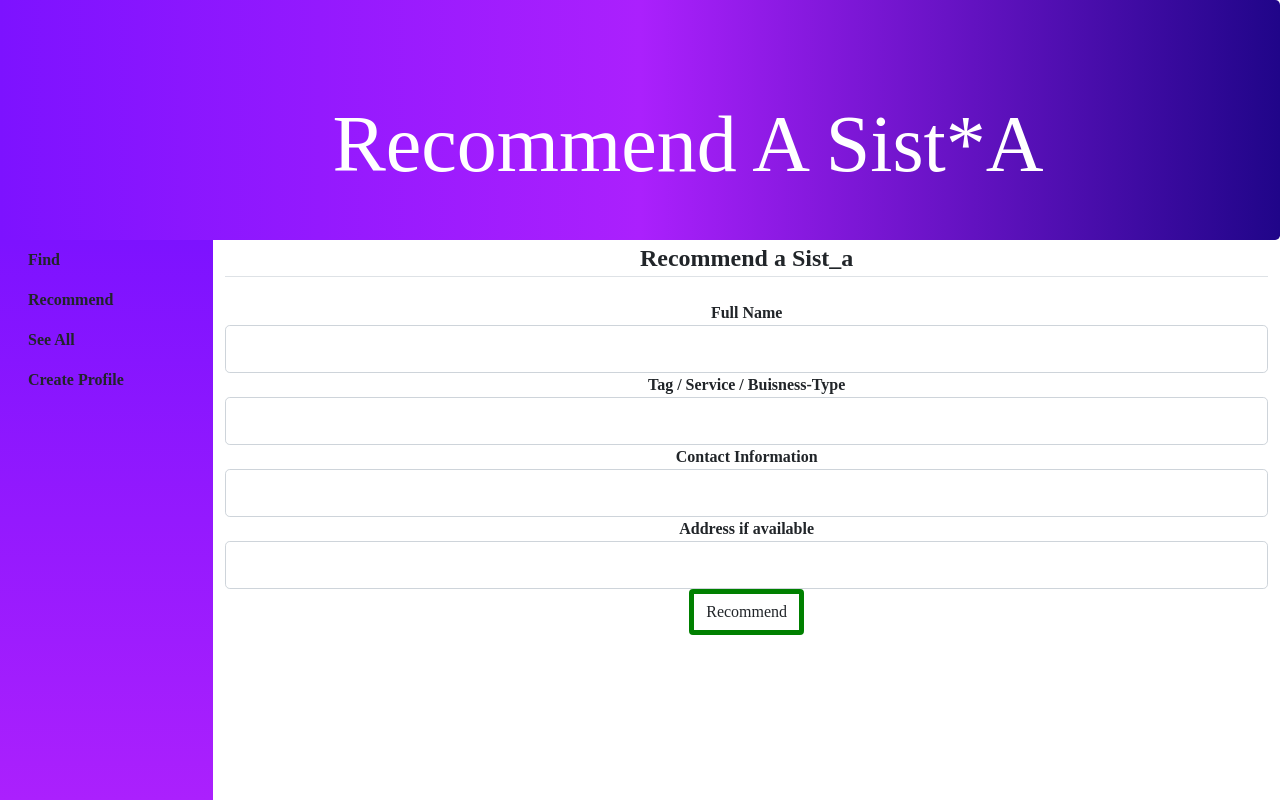
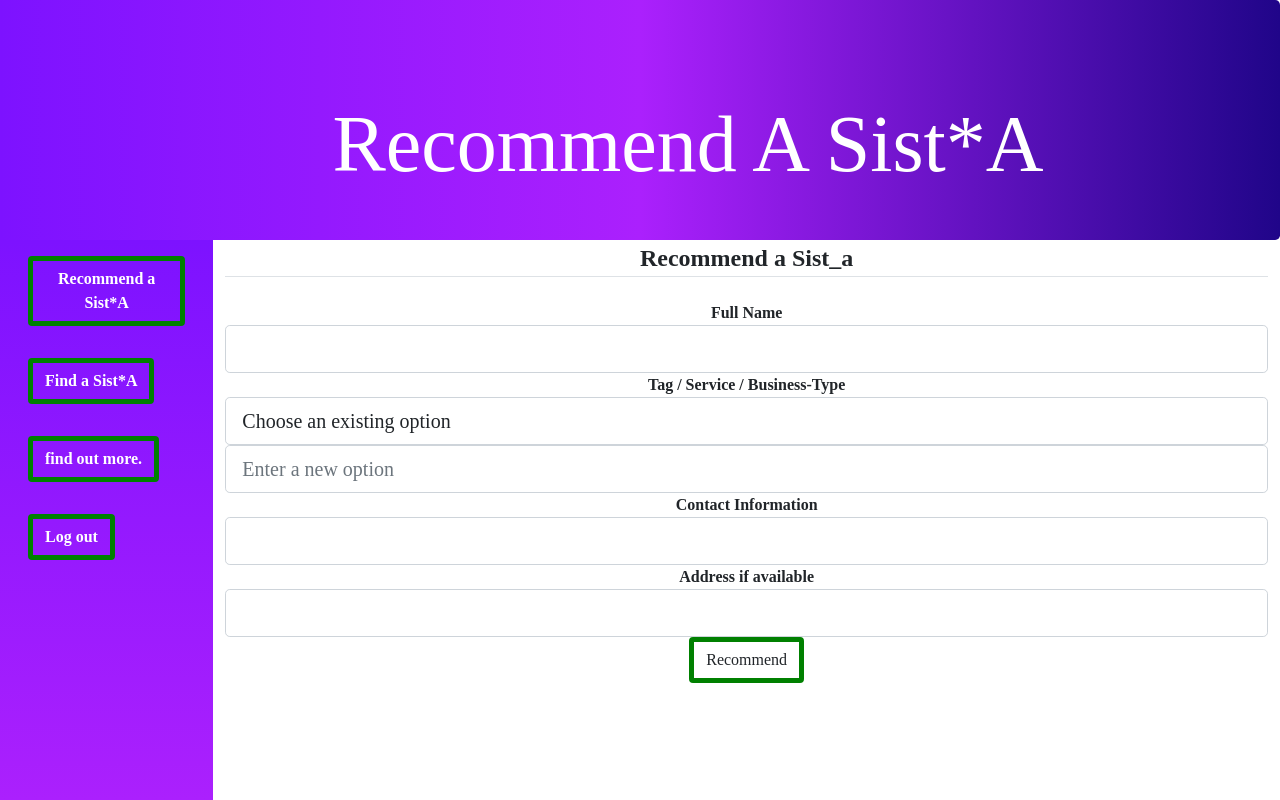
Before and after one commit to GulGulHub/recommend_sis_app, a Flask app: page /recommend in a window 1280 px wide; the page is wider, and only the part inside the window is pictured. Run offline with Flask 3, Linux system fonts and the light colour scheme; the visitor is signed in with stand-in values (Sample User, id 1); data that the repository does not hold is empty; some web fonts are replaced.

Commit message:
changes in design and added a selectField to the recommend form

```diff
--- a/app.py
+++ b/app.py
@@ -130,18 +130,31 @@ def recommend():
     form = RecommendSisterForm()
     if form.validate_on_submit():
         sister = Sister(
-            fullname = form.fullname.data,
-            description = form.description.data,
-            contact = form.contact.data,
-            address = form.address.data,
-        )
+        fullname = form.fullname.data,
+        description = form.description.data,
+        contact = form.contact.data,
+        address = form.address.data,
+    )
+        if form.new_description.data:
+            sister.description = form.new_description.data
+
         try:
             sister.insert()
-            flash(f'Thank you for you recommendation.{form.fullname.data} has been added! ')
+            flash(f'Thank you for your recommendation. {form.fullname.data} has been added!')
+
         except IntegrityError as e:
-            flash(f'Could not register! The entered username or email might be already taken', 'danger')
+            flash(f'Could not register! The entered username or email might already be taken', 'danger')
             print('IntegrityError when trying to store new user')
         return redirect(url_for('recommend'))
+
+    else:
+        sisters = Sister.query.with_entities(Sister.description).all()
+        if sisters:
+        # Extract descriptions from the list of tuples
+            double_descriptions = [sister[0] for sister in sisters]
+        # Remove duplicates from the list
+            descriptions = sorted(list(set(double_descriptions)))
+            return render_template("recommend.html", form=form, sisters=descriptions)
     return render_template("recommend.html", form=form)
 
 
@@ -195,3 +208,16 @@ def get_all():
         return jsonify(sisters=[sis.to_dict() for sis in sisters]), 200
     else:
         return jsonify(response=["Sorry, no Sisters in Database"]), 404
+
+
+@app.route('/api/getDescriptions', methods=['GET'])
+def get_description():
+    sisters = Sister.query.with_entities(Sister.description).all()
+    if sisters:
+        # Extract descriptions from the list of tuples
+        double_descriptions = [sister[0] for sister in sisters]
+        # Remove duplicates from the list
+        descriptions = sorted(list(set(double_descriptions)))
+        return jsonify(sisters=descriptions), 200
+    else:
+        return jsonify(response=["Sorry, no Sisters in Database"]), 404
--- a/forms.py
+++ b/forms.py
@@ -1,4 +1,4 @@
-from wtforms import StringField, SubmitField, HiddenField, PasswordField, BooleanField
+from wtforms import StringField, SubmitField, HiddenField, PasswordField, BooleanField, SelectField
 from wtforms.validators import DataRequired, Length, Email, EqualTo
 from flask_wtf import FlaskForm
 
@@ -74,12 +74,28 @@ class RecommendSisterForm(FlaskForm):
          ]
     )
 
-    description = StringField(
-        'Tag / Service / Buisness-Type',
-        validators=
-        [DataRequired(),
-         Length(min=2, max=20)
-         ]
+    ############ go back to here ###############
+
+    # description = StringField(
+    #     'Tag / Service / Buisness-Type',
+    #     validators=
+    #     [DataRequired(),
+    #      Length(min=2, max=20)
+    #      ]
+    # )
+
+    ##### go back to here #################
+
+    description = SelectField(
+        'Tag / Service / Business-Type',
+        choices=[('', 'Select an existing option')]  # Empty option for dropdown
+    )
+
+    new_description = StringField(
+        'New-Tag / Service / Business-Type',
+        validators=[
+            Length(min=2, max=20)
+        ]
     )
 
     contact = StringField(
@@ -100,17 +116,18 @@ class RecommendSisterForm(FlaskForm):
 
     submit = SubmitField('Recommend')
 
+    # def validate(self, field):
+    #     if not FlaskForm.validate(self):
+    #         return False
+    #     if field.description.data and field.new_description.data:
+    #         field.description.errors.append('Please select an existing option or enter a new one.')
+    #         field.new_description.errors.append('Please select an existing option or enter a new one.')
+    #         return False
 
-# class NewLocationForm(FlaskForm):
-#     description = StringField('Location description',
-#                            validators=[DataRequired(), Length(min=1, max=80)])
-#     lookup_address = StringField('Search address')
-#
-#     coord_latitude = HiddenField('Latitude',validators=[DataRequired()])
-#
-#     coord_longitude = HiddenField('Longitude', validators=[DataRequired()])
-#
-#     submit = SubmitField('Create Location')
+    #     return True
+
+
+
 
 class FindForm(FlaskForm):
 
--- a/templates/home.html
+++ b/templates/home.html
@@ -1,6 +1,6 @@
 {% extends "layout.html" %}
 {% block head %}
-<title>Welcome To Recommend A Sista</title>
+<title>Welcome back</title>
 <link rel="stylesheet" href="static/style.css">
 
 {% endblock %}
--- a/templates/layout.html
+++ b/templates/layout.html
@@ -5,7 +5,7 @@
     <meta name="viewport"
           content="width=device-width, user-scalable=no, initial-scale=1.0, maximum-scale=1.0, minimum-scale=1.0">
     <meta http-equiv="X-UA-Compatible" content="ie=edge">
-    <title>Document_Layout</title>
+
     <link href="https://cdn.jsdelivr.net/npm/bootstrap@5.1.3/dist/css/bootstrap.min.css" rel="stylesheet"
           integrity="sha384-1BmE4kWBq78iYhFldvKuhfTAU6auU8tT94WrHftjDbrCEXSU1oBoqyl2QvZ6jIW3" crossorigin="anonymous">
           <link rel="stylesheet" media="screen" href="https://fontlibrary.org//face/datalegreya" type="text/css" />
--- a/templates/layoutMap.html
+++ b/templates/layoutMap.html
@@ -2,7 +2,7 @@
 <html>
 
 <head>
-    <title>Recommend A Sist*A</title>
+    <title>Find</title>
     <meta charset="utf-8">
     <meta name="viewport" content="width=device-width, initial-scale=1">
     <!-- add any additional stylesheets or scripts here -->
--- a/templates/recommend.html
+++ b/templates/recommend.html
@@ -1,25 +1,17 @@
 {% extends "layout.html" %}
 {% block head %}
-<title>Log In </title>
+<title>Recommend </title>
 <link rel="stylesheet" href="static/style.css">
 {% endblock %}
 
 {% block side %}
 
-<ul class="nav nav-pills flex-column">
-  <li class="nav-item">
-    <a class="nav-link text-dark" aria-current="page" href="{{url_for('find')}}">Find</a>
-  </li>
-  <li class="nav-item">
-    <a class="nav-link text-dark" href="{{url_for('recommend')}}">Recommend</a>
-  </li>
-  <li class="nav-item">
-    <a class="nav-link text-dark" href="{{url_for('show_all')}}">See All</a>
-  </li>
-  <li class="nav-item">
-    <a class="nav-link text-dark" href="#" > Create Profile </a>
-  </li>
-</ul>
+<div class="vertical">
+    <a id="button-color" class="btn btn-outline-light m-3" href="{{url_for('recommend')}}"> Recommend a Sist*A</a>
+    <a id="button-color-2" class="btn btn-outline-light m-3" href="{{url_for('find')}}"> Find a Sist*A</a>
+    <a id="button-color-3" class="btn btn-outline-light  m-3" href="{{url_for('more')}}"> find out more. </a>
+    <a id="button-color-3" class="btn btn-outline-light  m-3" href="{{url_for('logout')}}"> Log out </a>
+</div>
 
 {% endblock side %}
 
@@ -60,9 +52,25 @@
                     {% endfor %}
                 </div>
                 {% else %}
-                            {{ form.description(class="form-control form-control-lg") }}
+                {% set selected = '' %}
+                <select class="form-control form-control-lg" id="description" name="description">
+                    <option value="">Choose an existing option</option>
+                    {% for sister in sisters %}
+                    {% if sister == form.description.data %}
+                    {% set selected = 'selected' %}
+                    {% endif %}
+                    <option value="{{ sister }}" {{ selected }}>{{ sister }}</option>
+                    {% set selected = '' %}
+                    {% endfor %}
+                </select>
+                {{ form.new_description(class="form-control form-control-lg", placeholder="Enter a new option") }}
                 {% endif %}
             </div>
+
+
+
+
+
 
 
             <div class="form-group">
```
Also changed, not shown: static/styleMap.css (+7 -2 lines), static/testFind.js (+26 -21 lines), templates/Rest.html (added, +10 -0 lines), templates/find.html (+5 -6 lines). Lines whose indentation alone changed are shown as unchanged.
